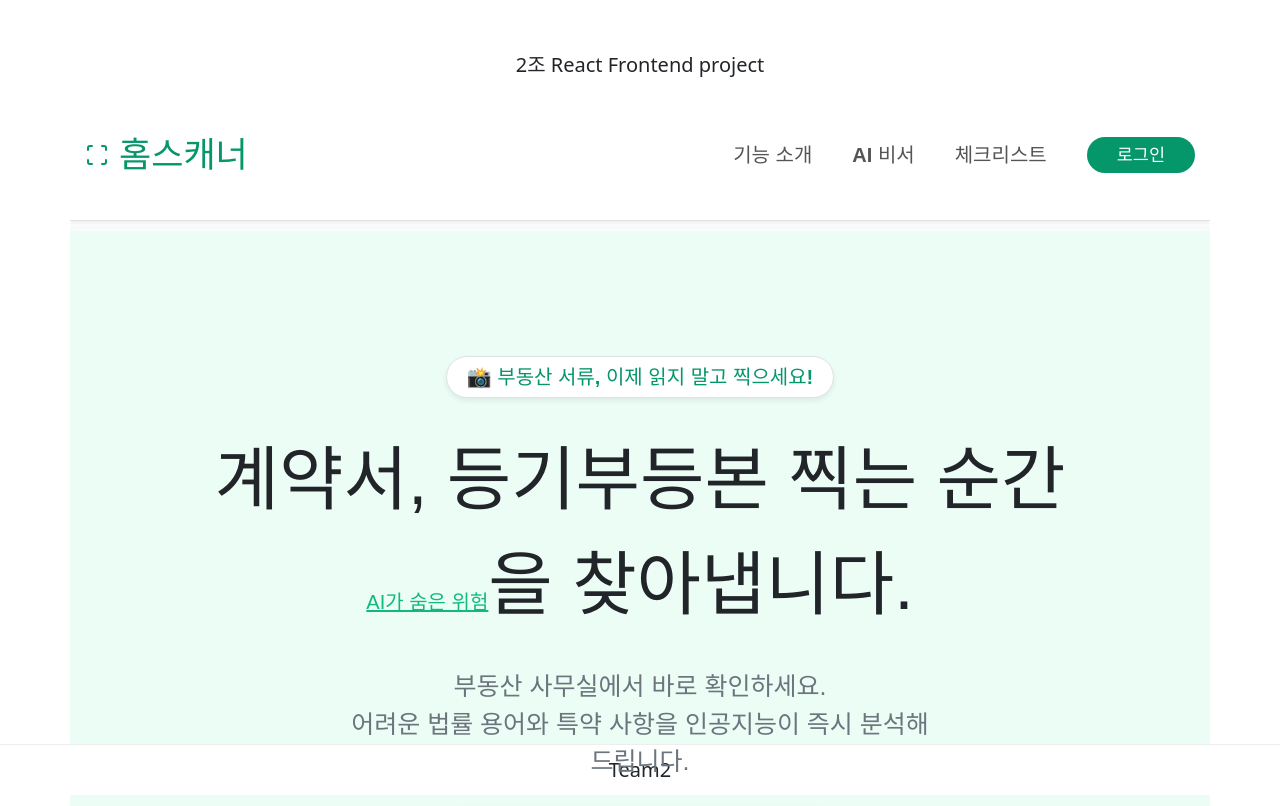
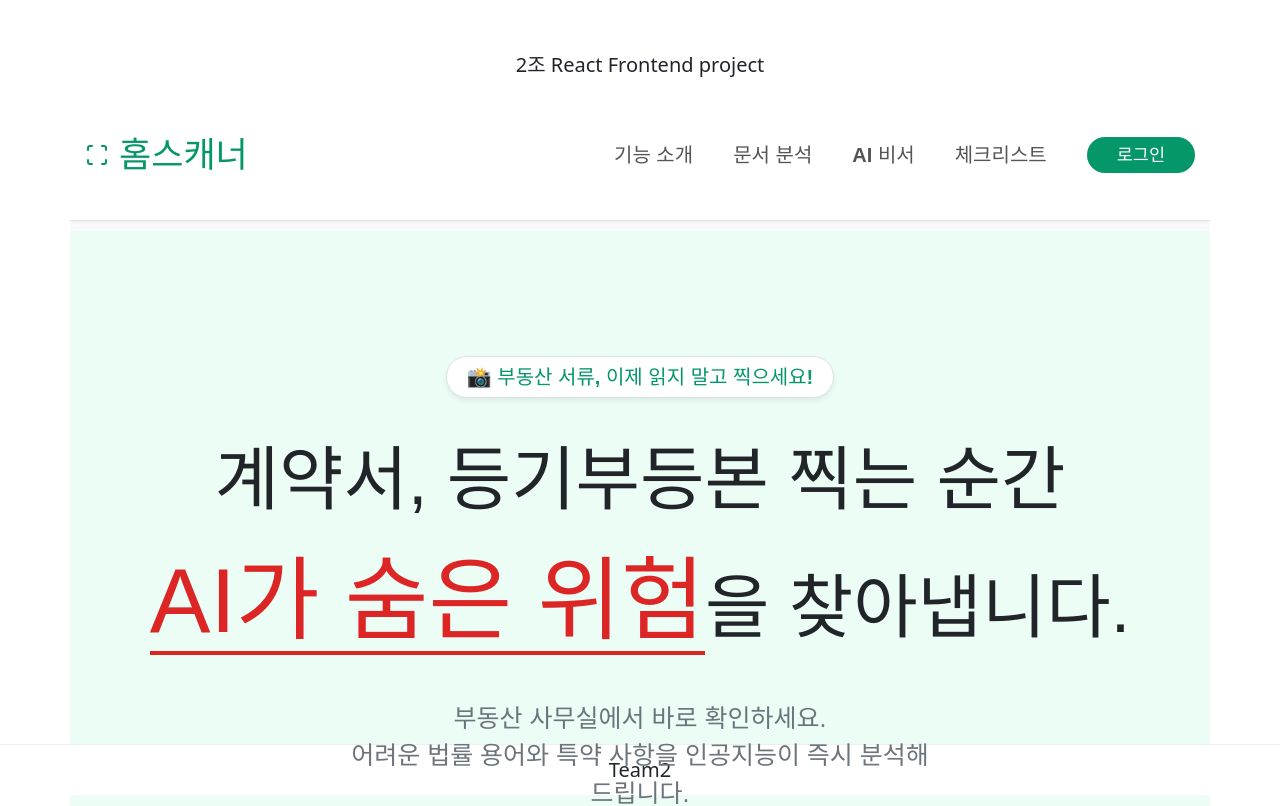
Before and after one commit to jong129/team2_react, a React (Vite) app: page / in a window 1280 px wide. Shown: the top 806 px of the page. Built offline with nearby package versions, Linux system fonts and the light colour scheme.

Commit message:
Home.jsx 수정

```diff
--- a/package.json
+++ b/package.json
@@ -11,7 +11,9 @@
   },
   "dependencies": {
     "axios": "^1.13.2",
+    "bootstrap": "^5.3.8",
     "history": "^5.3.0",
+    "lucide-react": "^0.562.0",
     "react": "^19.2.0",
     "react-dom": "^19.2.0",
     "react-router-dom": "^6.30.2",
--- a/src/components/Home.jsx
+++ b/src/components/Home.jsx
@@ -38,6 +38,7 @@ const Home = () => {
           <div className="collapse navbar-collapse d-none d-lg-block">
             <ul className="navbar-nav ms-auto me-3 fw-semibold">
               <li className="nav-item"><a className="nav-link mx-2" href="#features">기능 소개</a></li>
+              <li className="nav-item"><a className="nav-link mx-2" href="#analysis">문서 분석</a></li>
               <li className="nav-item"><a className="nav-link mx-2" href="#aibot">AI 비서</a></li>
               <li className="nav-item"><a className="nav-link mx-2" href="#checklist">체크리스트</a></li>
             </ul>
@@ -136,8 +137,19 @@ const Home = () => {
           </span>
           <h1 className="display-4 fw-extrabold mb-4 lh-base text-dark">
             계약서, 등기부등본 찍는 순간<br />
-            <span style={{ color: '#10b981', textDecoration: 'underline' }}>AI가 숨은 위험</span>을 찾아냅니다.
+            <span
+              style={{
+                color: '#dc2626',            // 빨간색
+                fontSize: '1.3em',           // 글자 크기 증가
+                fontFamily: "'Pretendard', 'Noto Sans KR', sans-serif",
+                borderBottom: '4px solid #dc2626', // 얇고 부드러운 라인
+              }}
+            >
+              AI가 숨은 위험
+            </span>
+            을 찾아냅니다.
           </h1>
+
           <p className="lead text-secondary mb-5 mx-auto fw-medium" style={{ maxWidth: '600px' }}>
             부동산 사무실에서 바로 확인하세요.<br />
             어려운 법률 용어와 특약 사항을 인공지능이 즉시 분석해 드립니다.
@@ -277,7 +289,7 @@ const Home = () => {
           <div className="row g-4">
             {/* 브랜드 섹션 */}
             <div className="col-md-6 mb-4 mb-md-0">
-              <h3 className="fw-bold mb-3 d-flex align-items-center" style={{ color: '#059669' }}>
+              <h3 className="fw-bold mb-3 d-flex align-items-center justify-content-center" style={{ color: '#059669' }}>
                 <Scan className="me-2" /> 홈스캐너
               </h3>
               <p className="text-secondary small">
```
Also changed, not shown: 1 other file (tests, documents, lock files or other folders).
